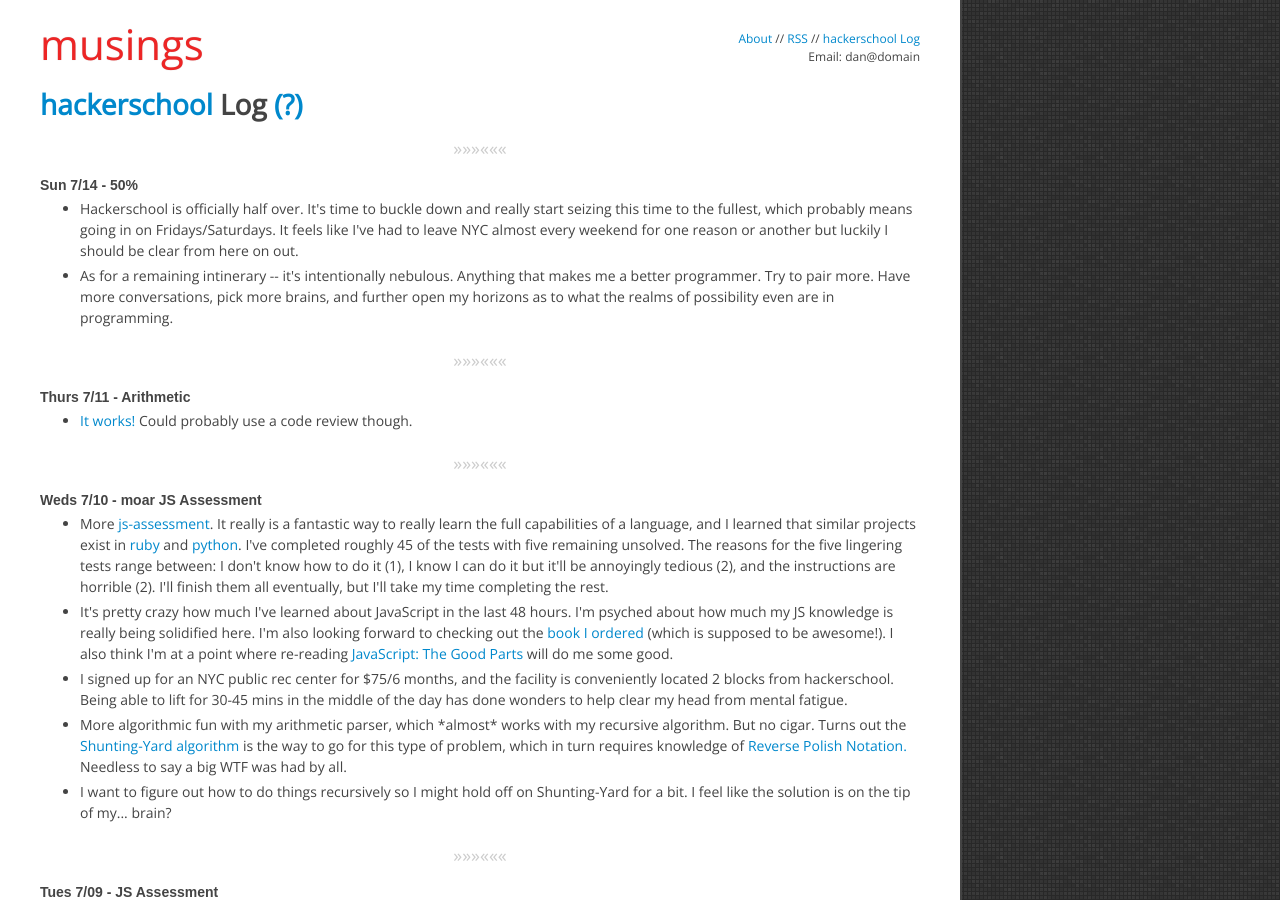
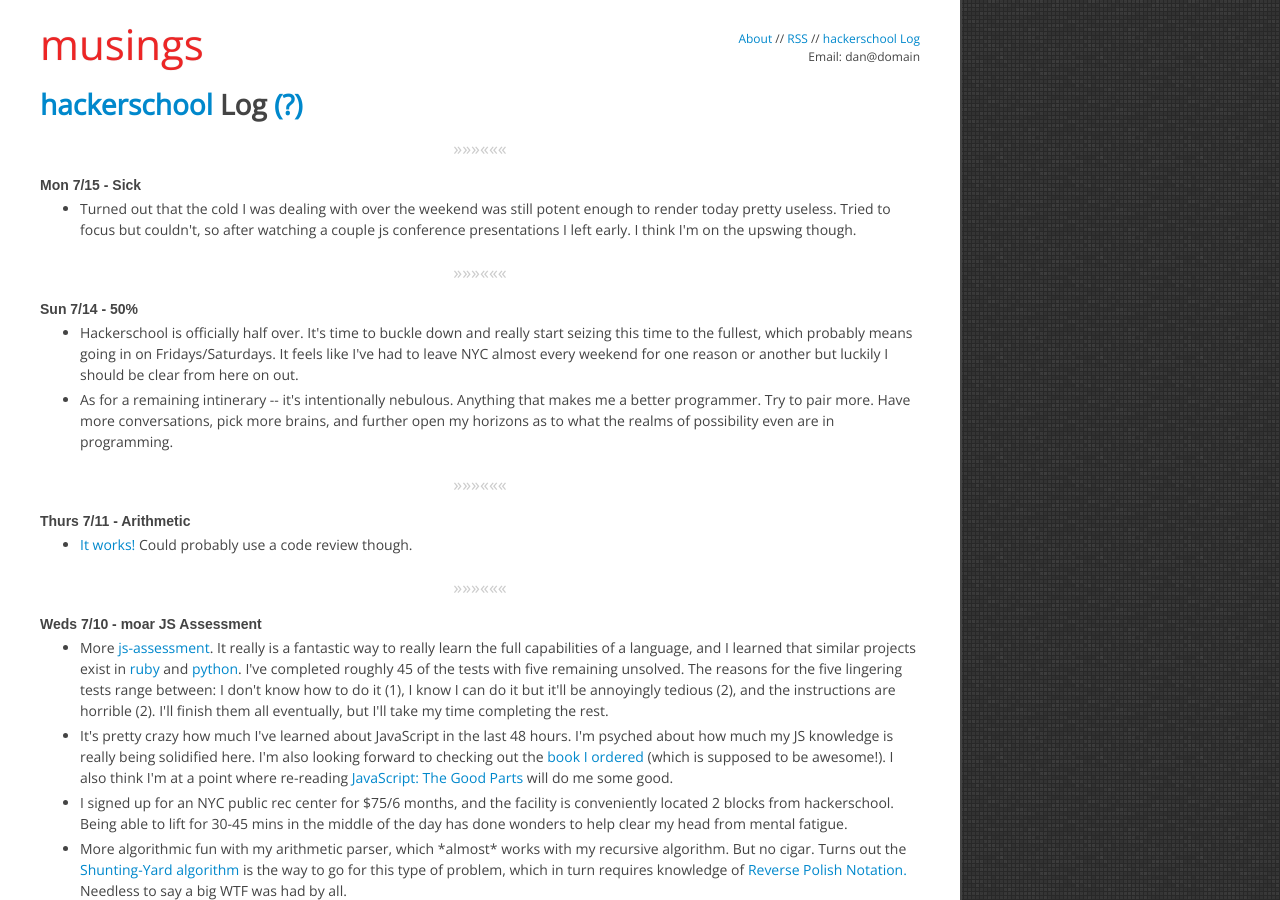
Before and after one commit to danielna/danielna.github.com, a Jekyll site: the page built from hackerschool.html, in a window 1280 px wide and 900 px high. Built offline with Jekyll 4.4.1, drawn with Linux system fonts in a browser that asks for light colours; nearby versions of some CDN libraries; library files that are not in the unit come from our copies; Markdown is read by kramdown in place of the engine named in the settings.

Commit message:
log 7/16

```diff
--- a/hackerschool.html
+++ b/hackerschool.html
@@ -9,6 +9,15 @@ permalink: /hackerschool/index.html
     <div id="help-content">
         In June 2013 I started my three months at <a href="/2013/05/19/cracker-barrel-and-hackerschool.html" title="Cracker Barrel and hackerschool">hackerschool</a>.  This is where I'll keep a log of what I'm working on/thinking/experiencing/etc.  I'm envisioning something kind of like twitter, but less ephemeral.  It'll be similarly stream-of-conscience.  When I write longer-form posts that pertain to HS I'll link to it both here and on the homepage.
     </div>
+
+    <div class="separator">&raquo;&raquo;&raquo;&laquo;&laquo;&laquo;</div>
+
+    <span class="date" id="2013-07-15">Mon 7/15 - Sick</span>
+    <ul>
+        <li>
+            Turned out that the cold I was dealing with over the weekend was still potent enough to render today pretty useless.  Tried to focus but couldn't, so after watching a couple js conference presentations I left early.  I think I'm on the upswing though.
+        </li>
+    </ul>
 
     <div class="separator">&raquo;&raquo;&raquo;&laquo;&laquo;&laquo;</div>
 
```
